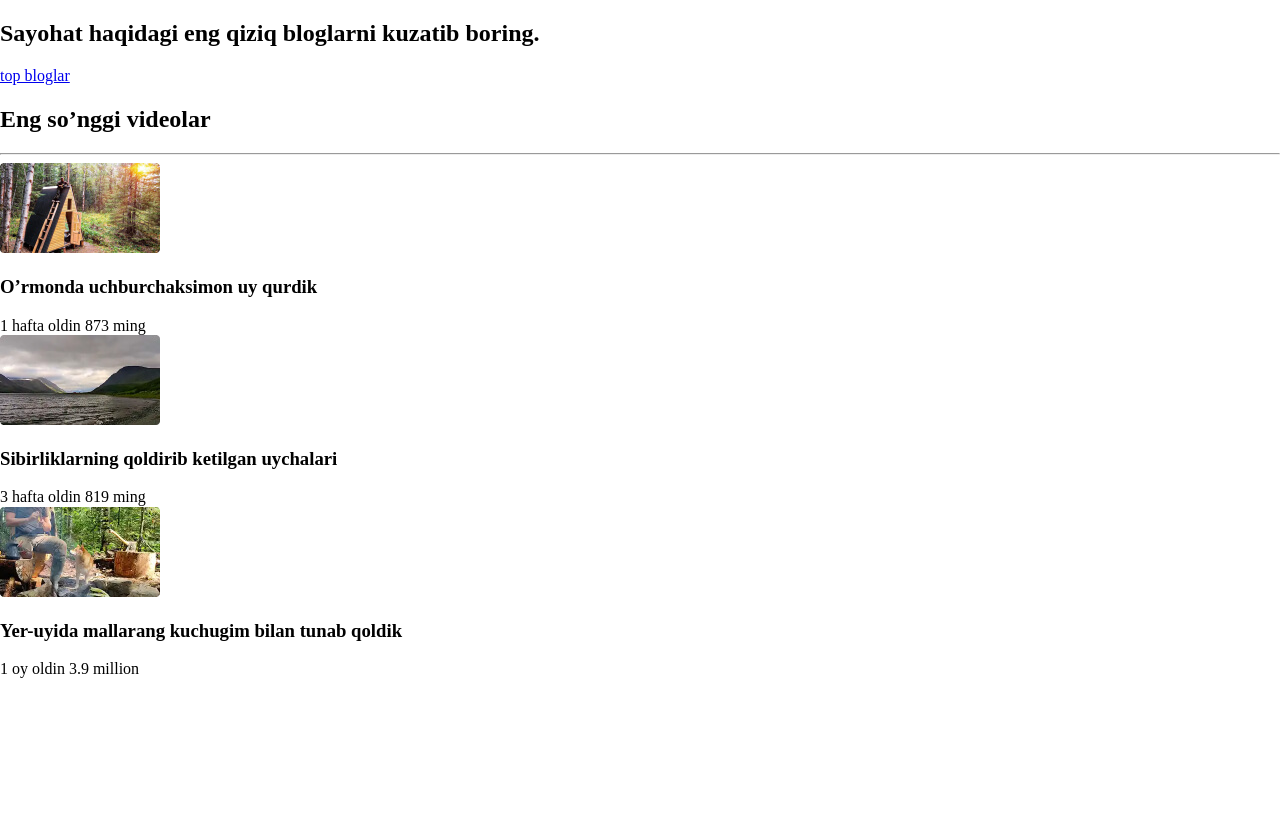
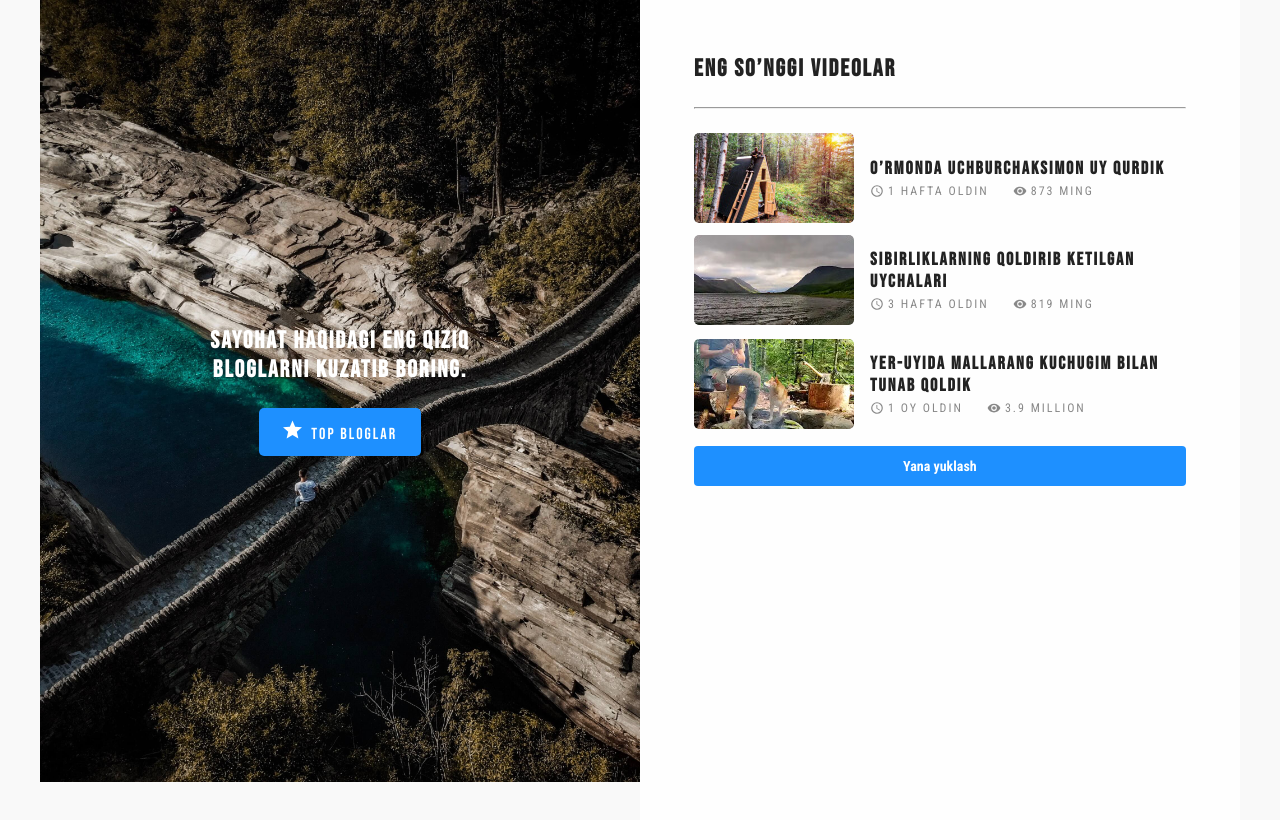
Before and after one commit to Bekzod97-div/blog, a plain HTML site: page index.html in a window 1280 px wide. Drawn offline with Linux system fonts and the light colour scheme.

Commit message:
add styles to blog

```diff
--- a/index.html
+++ b/index.html
@@ -20,15 +20,16 @@
 
     <!-- Main blog page of site -->
     <section class="blog-main">
-        <h2 class="blog-main-heading">Sayohat haqidagi eng qiziq
-            bloglarni kuzatib boring.</h2>
-        <a href="#" class="blog-main-link">
-            <span class="blog-main-text">top bloglar</span>
-        </a>
+        <div class="blog-main-bg">
+                <h2 class="blog-main-heading">Sayohat haqidagi eng qiziq <br>
+                    bloglarni kuzatib boring.</h2>
+                <a href="#" class="blog-main-link">
+                    <span class="blog-main-text">top bloglar</span>
+                </a>
+        </div>
     </section>
 
      <!-- Article page of blog -->
-    <div class="container">
         <section class="latest-videos">
             <h2 class="latest-videos-heading">Eng so’nggi videolar</h2>
             <hr class="latest-videos-line">
@@ -74,9 +75,11 @@
                     </footer>
                 </div>
             </article>
+
+            <!-- Upload button -->
+            <button class="upload-btn" type="button">Yana yuklash</button>
         </section>
     </div>
-</div>
 
 </body>
 </html>
--- a/styles/styles.css
+++ b/styles/styles.css
@@ -0,0 +1,202 @@
+* {
+    margin: 0;
+    padding: 0;
+    box-sizing: border-box;
+}
+
+html {
+    scroll-behavior: smooth;
+}
+body {
+    font-family: "Bebas Neue", "Arial", sans-serif;
+    font-weight: 400;
+    letter-spacing: 2px;
+    text-transform: uppercase;
+    background-color: #f9f9f9;
+}
+
+.blog {
+    display: flex;
+    max-width: 1240px;
+    width: 100%;
+    margin-left: auto;
+    margin-right: auto;
+    padding-left: 20px;
+    padding-right: 20px;
+}
+
+/* Main-blog styles */
+.blog-main {
+  width: 600px;
+  height: 783px;
+}
+
+.blog-main-bg {
+    background-image: url(../img/background.jpg);
+    background-position: center center;
+    background-repeat: no-repeat;
+    background-size: cover;
+    background-attachment: fixed;
+    display: flex;
+    align-items: center;
+    justify-content: center;
+    flex-direction: column;
+}
+
+.blog-main-heading {
+    color: #fff;
+    font-size: 24px;
+    line-height: 29px;
+    letter-spacing: 2px;
+    text-align: center;
+    margin-top: 326px;
+    margin-right: 157px;
+    margin-left: 157px;
+    margin-bottom: 24px;
+}
+/* Blog main link styles */
+.blog-main-link {
+    display: block;
+    padding: 12px 24px;
+    background-color: #1e90ff;
+    color: #fff;
+    text-decoration: none;
+    border-radius: 5px;
+    margin-bottom: 326px;
+}
+
+.blog-main-link:hover {
+    opacity: 0.8;
+}
+.blog-main-link:active {
+    opacity: 0.6;
+}
+
+.blog-main-link::before {
+    display: inline-block;
+    width: 20px;
+    height: 19px;
+    background-image: url(../img/Vector.svg);
+    background-position: center center;
+    background-repeat: no-repeat;
+    background-size: contain;
+    margin-right: 4px;
+    color: #fff;
+    content: "";
+}
+
+/* Article styles */
+.latest-videos {
+    padding: 54px 54px 298px 54px;
+    background-color: #fefefe;
+}
+.latest-videos-heading {
+    font-size: 24px;
+    line-height: normal;
+    color: #222;
+    margin-bottom: 24px;
+
+}
+.latest-videos-line {
+    background-color: 1.5px solid #999;
+    margin-bottom: 24px;
+}
+
+/* Blog article styles */
+.blog-article {
+    display: flex;
+    align-items: center;
+    margin-bottom: 10px;
+}
+.article-img {
+    border-radius: 5px;
+    width: 160px;
+    height: 90px;
+    margin-right:0;
+}
+/* Article content styles */
+.article-content {
+    display: block;
+    padding: 16px;
+    width: 327px;
+}
+.article-content-heading {
+    display: block;
+    font-size: 18px;
+    line-height: 22px;
+    color: #222;
+}
+.article-content-heading:not(:last-child) {
+    margin-bottom: 4px;
+}
+
+/* Article time uploaded and views icons */
+.article-content-footer {
+    display: flex;
+    align-items: center;
+}
+
+.time-uploaded {
+    display: flex;
+    align-items: center;
+    margin-right: 24px;
+}
+.time-uploaded::before {
+    display: flex;
+    background-image: url(../img/icon-clock.svg);
+    background-position: center center;
+    background-repeat: no-repeat;
+    background-size: contain;
+    width: 14px;
+    height: 14px;
+    margin-right: 4px;
+    color: #888;
+    content: "";
+}
+
+/* Views styles */
+.views {
+    display: flex;
+    align-items: center;
+}
+.views::before {
+    width: 14px;
+    height: 14px;
+    color: #888;
+    background-image: url(../img/icon-views.svg);
+    background-position: center left;
+    background-repeat: no-repeat;
+    background-size: contain;
+    margin-right: 4px;
+    content: "";
+}
+
+.article-content-footer-text {
+font-family: "Roboto Condensed", "Arial", sans-serif;
+font-size: 12px;
+line-height: normal;
+color: #888;
+}
+
+/* Upload button styles */
+.upload-btn {
+    display: block;
+    font-family: "Roboto Condensed", "Arial", sans-serif;
+    font-size: 14px;
+    line-height: normal;
+    font-weight: 700;
+    padding: 12px 209px;
+    background-color: #1e90ff;
+    color: #fff;
+    border: 0;
+    border-radius: 4px;
+    margin-top: 15px;
+    margin-bottom: 298px;
+    cursor: pointer;
+}
+.upload-btn:hover {
+    opacity: 0.8;
+}
+.upload-btn:active {
+    opacity: 0.6;
+}
```
Also changed, not shown: img/background.jpg (added), img/main-bg.jpg (added).
